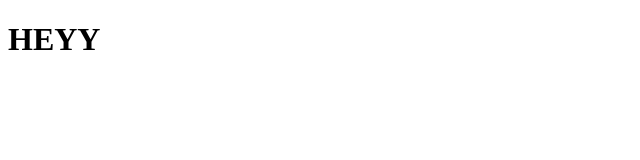
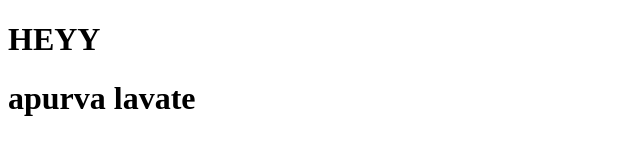
Before and after one commit to chaitalibirewar24/QuietSpace3, a plain HTML site: page index.html in a window 1280 px wide. Shown: the whole page, without its empty margins (0-640 px from the left). Drawn offline with Linux system fonts and the light colour scheme.

Commit message:
Update index.html

```diff
--- a/index.html
+++ b/index.html
@@ -7,5 +7,6 @@
 </head>
 <body>
     <h1>HEYY</h1>
+    <h1>apurva lavate</h1>
 </body>
 </html>
```
